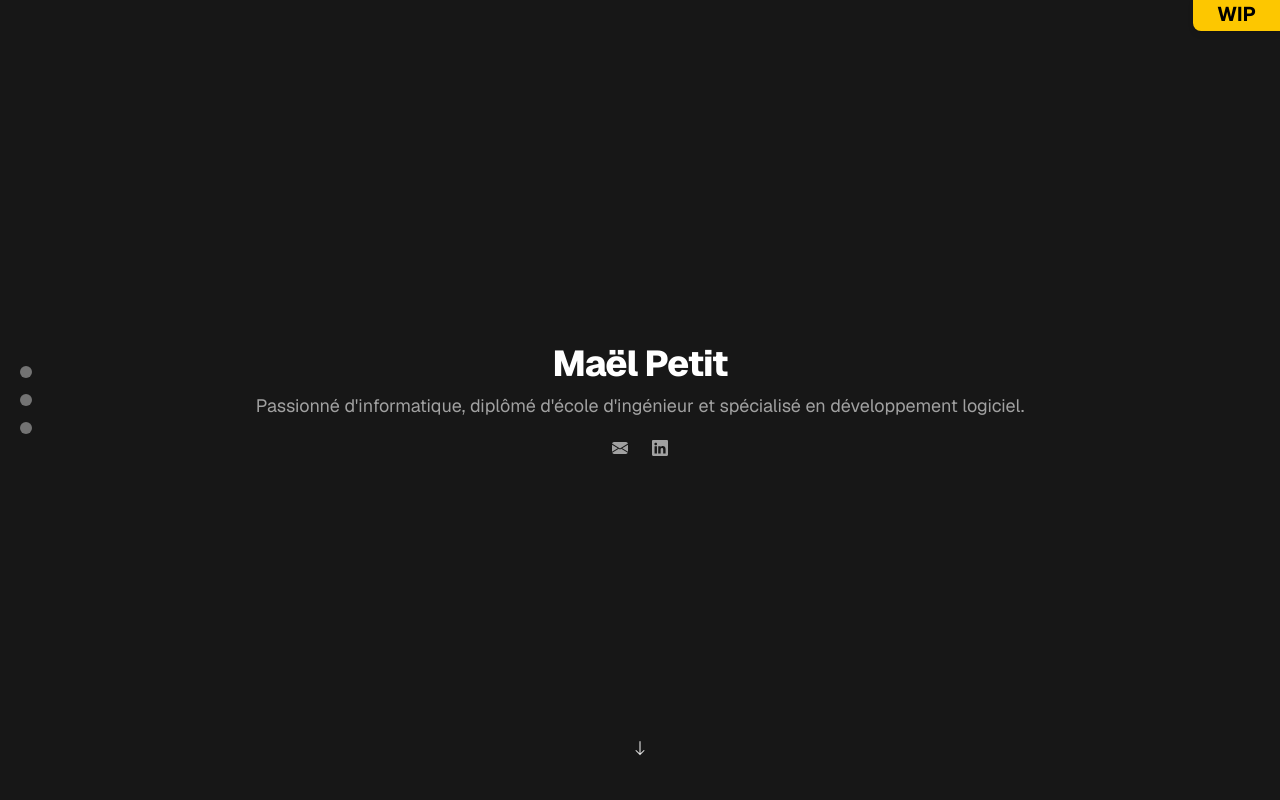
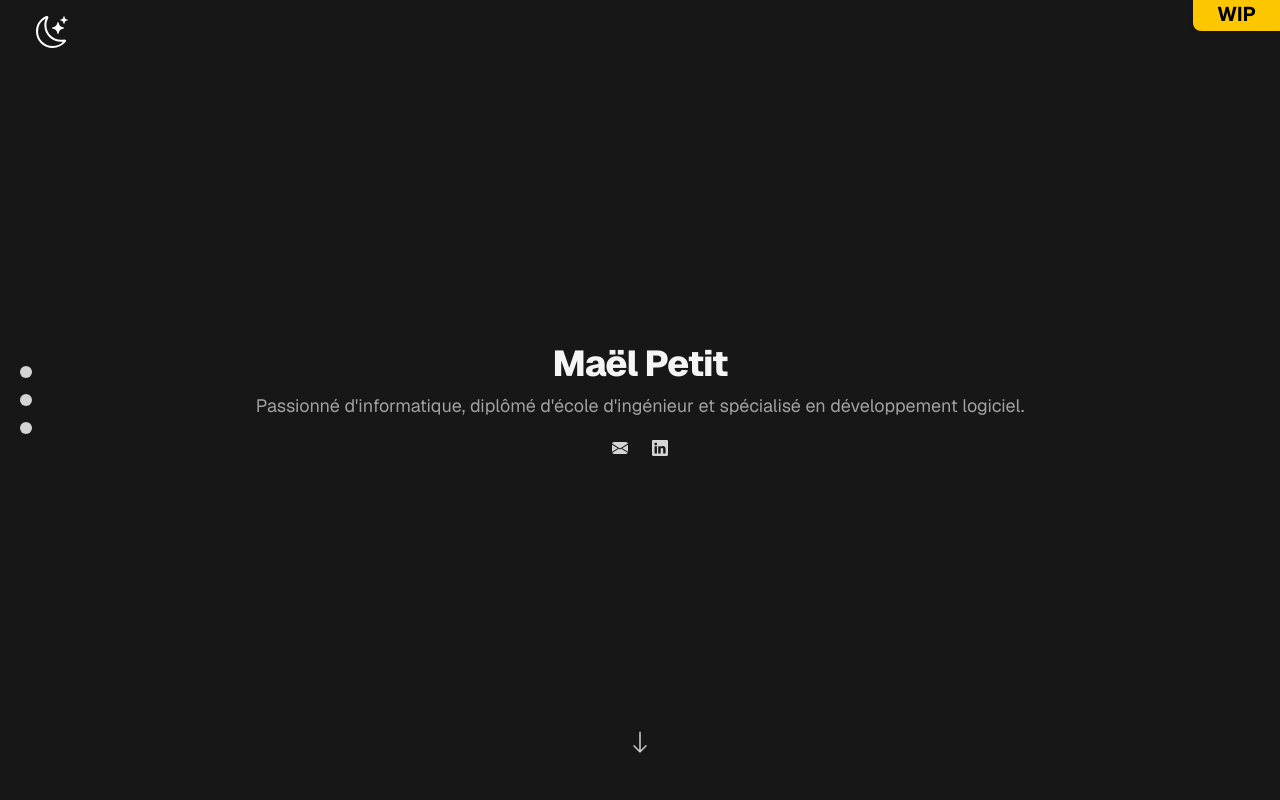
Before and after one commit to MaelPetit37/MaelPetit37.github.io, a Next.js app: page / in a window 1280 px wide. Shown: the top 800 px of the page. Built offline with nearby package versions, Linux system fonts and the light colour scheme.

Commit message:
added light mode and toggle

```diff
--- a/app/globals.css
+++ b/app/globals.css
@@ -4,6 +4,8 @@
   --background: #ffffff;
   --foreground: #171717;
 }
+
+@variant dark (&:where([data-mode="dark"], [data-mode="dark"] *));
 
 @theme inline {
   --color-background: var(--background);
@@ -19,6 +21,15 @@
   }
 }
 
+@layer base {
+
+  *,
+  ::before,
+  ::after {
+    @apply transition-colors duration-500 ease-in-out;
+  }
+}
+
 body {
   background: var(--background);
   color: var(--foreground);
--- a/app/layout.tsx
+++ b/app/layout.tsx
@@ -1,5 +1,6 @@
 import type { Metadata } from "next";
 import { Geist, Geist_Mono } from "next/font/google";
+import { ThemeProvider } from '@/components/theme-provider'
 import "./globals.css";
 
 const geistSans = Geist({
@@ -24,10 +25,13 @@ export default function RootLayout({
 }>) {
   return (
     <html
-      lang="en"
+      lang="en" suppressHydrationWarning
       className={`${geistSans.variable} ${geistMono.variable} h-full antialiased`}
     >
-      <body className="min-h-full flex flex-col">{children}</body>
+      <body className="min-h-full flex flex-col">
+        <ThemeProvider>
+          {children}
+        </ThemeProvider></body>
     </html>
   );
 }
--- a/app/page.tsx
+++ b/app/page.tsx
@@ -1,10 +1,11 @@
 // src/app/page.tsx (or your specific route folder)
 import ExperienceList from '@/components/ExperienceList';
 import EducationList from '@/components/EducationList';
+import { ThemeToggle } from '@/components/ThemeToggle';
 
 export default function Page() {
   return (
-    <main className="min-h-screen bg-neutral-900 text-neutral-100 px-5 font-sans flex flex-col scroll-smooth">
+    <main className="min-h-screen bg-neutral-300 dark:bg-neutral-900 px-5 font-sans flex flex-col scroll-smooth">
       {/* 1. The Fixed Banner (Stays in the corner, ignored by layout) */}
       <div className="absolute top-0 right-0 z-50">
         <span className="bg-yellow-400 text-black text-xl font-bold px-6 py-1 rounded-bl-lg uppercase shadow-md">
@@ -13,22 +14,26 @@ export default function Page() {
       </div>
 
       <nav className="fixed left-5 top-1/2 -translate-y-1/2 z-40 flex flex-col gap-4">
-        <a href="#home" className="w-3 h-3 rounded-full bg-neutral-500 hover:bg-yellow-300 transition-colors" title="Accueil"></a>
-        <a href="#experience" className="w-3 h-3 rounded-full bg-neutral-500 hover:bg-yellow-300 transition-colors" title="Expérience"></a>
-        <a href="#education" className="w-3 h-3 rounded-full bg-neutral-500 hover:bg-yellow-300 transition-colors" title="Formation"></a>
+        <a href="#home" className="w-3 h-3 rounded-full bg-neutral-800 dark:bg-neutral-300 hover:bg-yellow-600 dark:hover:bg-yellow-300" title="Accueil"></a>
+        <a href="#experience" className="w-3 h-3 rounded-full bg-neutral-800 dark:bg-neutral-300 hover:bg-yellow-600 dark:hover:bg-yellow-300" title="Expérience"></a>
+        <a href="#education" className="w-3 h-3 rounded-full bg-neutral-800 dark:bg-neutral-300 hover:bg-yellow-600 dark:hover:bg-yellow-300" title="Formation"></a>
+      </nav>
+
+      <nav className="fixed left-5 top-1/25 -translate-y-1/2 z-40 flex flex-col gap-4">
+        <ThemeToggle />
       </nav>
 
       <div id="home" className="flex-1 flex flex-col items-center justify-center max-w-6xl mx-auto w-full">
         <header className="text-center">
           <div className="flex h-screen flex-col items-center justify-center">
             <div className="space-y-4 text-center">
-              <h1 className="text-4xl font-extrabold tracking-tight mb-2 text-white">Maël Petit</h1>
-              <p className="text-lg text-neutral-400">Passionné d'informatique, diplômé d'école d'ingénieur et spécialisé en développement logiciel.</p>
+              <h1 className="text-4xl font-extrabold tracking-tight mb-2 text-neutral-800 dark:text-neutral-100">Maël Petit</h1>
+              <p className="text-lg text-neutral-800 dark:text-neutral-400">Passionné d'informatique, diplômé d'école d'ingénieur et spécialisé en développement logiciel.</p>
 
               <div className="flex justify-center items-center gap-6 mt-5">
                 <a
                   href="mailto:contact@maelpetit.fr"
-                  className="text-neutral-400 hover:text-white transition-colors duration-200"
+                  className="text-neutral-800 dark:text-neutral-300 hover:text-[#E8B333] dark:hover:text-[#F1E436] transition-colors duration-200"
                   aria-label="Email me"
                 >
                   <svg xmlns="http://www.w3.org/2000/svg" width="16" height="16" fill="currentColor" className="bi bi-envelope-fill" viewBox="0 0 16 16">
@@ -40,7 +45,7 @@ export default function Page() {
                   href="https://linkedin.com/in/m-petit"
                   target="_blank"
                   rel="noopener noreferrer"
-                  className="text-neutral-400 hover:text-[#0a66c2] transition-colors duration-200"
+                  className="text-neutral-800 dark:text-neutral-300 hover:text-[#0a66c2] transition-colors duration-200"
                   aria-label="LinkedIn Profile"
                 >
                   <svg xmlns="http://www.w3.org/2000/svg" width="16" height="16" fill="currentColor" className="bi bi-linkedin" viewBox="0 0 16 16">
@@ -50,8 +55,8 @@ export default function Page() {
 
               </div>
             </div>
-            <a href="#experience" className="absolute bottom-10 animate-bounce">
-              <svg xmlns="http://www.w3.org/2000/svg" width="16" height="16" fill="currentColor" className="bi bi-arrow-down" viewBox="0 0 16 16">
+            <a href="#experience" className="absolute bottom-10 text-neutral-800 hover:text-black dark:text-neutral-300 dark:hover:text-white">
+              <svg xmlns="http://www.w3.org/2000/svg" width="24" height="24" fill="currentColor" className="bi bi-arrow-down animate-bounce" viewBox="0 0 16 16">
                 <path fillRule="evenodd" d="M8 1a.5.5 0 0 1 .5.5v11.793l3.146-3.147a.5.5 0 0 1 .708.708l-4 4a.5.5 0 0 1-.708 0l-4-4a.5.5 0 0 1 .708-.708L7.5 13.293V1.5A.5.5 0 0 1 8 1" />
               </svg>
             </a>
@@ -63,7 +68,7 @@ export default function Page() {
 
         <EducationList />
 
-        <footer className="text-center mt-12 py-6 border-t border-neutral-800 text-gray-500">
+        <footer className="text-center mt-12 py-6 border-t border-neutral-800 text-neutral-800 dark:border-neutral-700 dark:text-neutral-400">
           <p>© {new Date().getFullYear()} Maël Petit</p>
         </footer>
       </div>
--- a/components/EducationList.tsx
+++ b/components/EducationList.tsx
@@ -9,7 +9,7 @@ const EducationList: React.FC = () => {
 
     return (
         <section id="education" className="py-8 px-4 w-full">
-            <h2 className="text-3xl font-bold mb-8 text-center text-neutral-100">Formation et diplômes</h2>
+            <h2 className="text-3xl font-bold mb-8 text-center text-neutral-800 dark:text-neutral-100">Formation et diplômes</h2>
 
             <div className="flex flex-col gap-2 max-w-4xl mx-auto">
                 {education.map((exp: Education) => (
--- a/components/ExperienceList.tsx
+++ b/components/ExperienceList.tsx
@@ -9,7 +9,7 @@ const ExperienceList: React.FC = () => {
 
     return (
         <section id="experience" className="py-8 px-4 w-full">
-            <h2 className="text-3xl font-bold mb-8 text-center text-neutral-100">Expérience professionnelle</h2>
+            <h2 className="text-3xl font-bold mb-8 text-center text-neutral-800 dark:text-neutral-100">Expérience professionnelle</h2>
 
             <div className="flex flex-col gap-2 max-w-4xl mx-auto">
                 {experiences.map((exp: Experience) => (
--- /dev/null
+++ b/components/ThemeToggle.tsx
@@ -0,0 +1,36 @@
+'use client'
+
+import { useTheme } from 'next-themes'
+import { useEffect, useState } from 'react'
+
+export function ThemeToggle() {
+    const [mounted, setMounted] = useState(false)
+    const { theme, setTheme } = useTheme()
+
+    // Ensure component is mounted on the client before rendering
+    useEffect(() => {
+        setMounted(true)
+    }, [])
+
+    if (!mounted) {
+        return null // or a skeleton loader
+    }
+
+    return (
+        <button
+            onClick={() => setTheme(theme === 'dark' ? 'light' : 'dark')}
+            className="px-4 py-2 text-black hover:text-yellow-600 dark:text-white dark:hover:text-yellow-300 rounded-md cursor-pointer"
+        >
+            {theme === 'dark' ? (
+                <svg xmlns="http://www.w3.org/2000/svg" width="32" height="32" fill="currentColor" className="bi bi-moon-stars" viewBox="0 0 16 16">
+                    <path d="M6 .278a.77.77 0 0 1 .08.858 7.2 7.2 0 0 0-.878 3.46c0 4.021 3.278 7.277 7.318 7.277q.792-.001 1.533-.16a.79.79 0 0 1 .81.316.73.73 0 0 1-.031.893A8.35 8.35 0 0 1 8.344 16C3.734 16 0 12.286 0 7.71 0 4.266 2.114 1.312 5.124.06A.75.75 0 0 1 6 .278M4.858 1.311A7.27 7.27 0 0 0 1.025 7.71c0 4.02 3.279 7.276 7.319 7.276a7.32 7.32 0 0 0 5.205-2.162q-.506.063-1.029.063c-4.61 0-8.343-3.714-8.343-8.29 0-1.167.242-2.278.681-3.286" />
+                    <path d="M10.794 3.148a.217.217 0 0 1 .412 0l.387 1.162c.173.518.579.924 1.097 1.097l1.162.387a.217.217 0 0 1 0 .412l-1.162.387a1.73 1.73 0 0 0-1.097 1.097l-.387 1.162a.217.217 0 0 1-.412 0l-.387-1.162A1.73 1.73 0 0 0 9.31 6.593l-1.162-.387a.217.217 0 0 1 0-.412l1.162-.387a1.73 1.73 0 0 0 1.097-1.097zM13.863.099a.145.145 0 0 1 .274 0l.258.774c.115.346.386.617.732.732l.774.258a.145.145 0 0 1 0 .274l-.774.258a1.16 1.16 0 0 0-.732.732l-.258.774a.145.145 0 0 1-.274 0l-.258-.774a1.16 1.16 0 0 0-.732-.732l-.774-.258a.145.145 0 0 1 0-.274l.774-.258c.346-.115.617-.386.732-.732z" />
+                </svg>
+            ) : (
+                <svg xmlns="http://www.w3.org/2000/svg" width="32" height="32" fill="currentColor" className="bi bi-sun" viewBox="0 0 16 16">
+                    <path d="M8 11a3 3 0 1 1 0-6 3 3 0 0 1 0 6m0 1a4 4 0 1 0 0-8 4 4 0 0 0 0 8M8 0a.5.5 0 0 1 .5.5v2a.5.5 0 0 1-1 0v-2A.5.5 0 0 1 8 0m0 13a.5.5 0 0 1 .5.5v2a.5.5 0 0 1-1 0v-2A.5.5 0 0 1 8 13m8-5a.5.5 0 0 1-.5.5h-2a.5.5 0 0 1 0-1h2a.5.5 0 0 1 .5.5M3 8a.5.5 0 0 1-.5.5h-2a.5.5 0 0 1 0-1h2A.5.5 0 0 1 3 8m10.657-5.657a.5.5 0 0 1 0 .707l-1.414 1.415a.5.5 0 1 1-.707-.708l1.414-1.414a.5.5 0 0 1 .707 0m-9.193 9.193a.5.5 0 0 1 0 .707L3.05 13.657a.5.5 0 0 1-.707-.707l1.414-1.414a.5.5 0 0 1 .707 0m9.193 2.121a.5.5 0 0 1-.707 0l-1.414-1.414a.5.5 0 0 1 .707-.707l1.414 1.414a.5.5 0 0 1 0 .707M4.464 4.465a.5.5 0 0 1-.707 0L2.343 3.05a.5.5 0 1 1 .707-.707l1.414 1.414a.5.5 0 0 1 0 .708" />
+                </svg>
+            )}
+        </button>
+    )
+}
--- /dev/null
+++ b/components/theme-provider.tsx
@@ -0,0 +1,16 @@
+'use client'
+
+import * as React from 'react'
+import { ThemeProvider as NextThemesProvider } from 'next-themes'
+
+export function ThemeProvider({ children }: { children: React.ReactNode }) {
+    return (
+        <NextThemesProvider
+            attribute="data-mode"
+            defaultTheme="dark"
+            enableSystem={false}
+        >
+            {children}
+        </NextThemesProvider>
+    )
+}
--- a/package.json
+++ b/package.json
@@ -9,7 +9,8 @@
     "lint": "eslint"
   },
   "dependencies": {
-    "next": "16.2.2",
+    "next": "^16.2.3",
+    "next-themes": "^0.4.6",
     "react": "19.2.4",
     "react-dom": "19.2.4"
   },
```
Also changed, not shown: components/EducationCard.tsx (+7 -7 lines), components/ExperienceCard.tsx (+9 -9 lines), 1 other file (tests, documents, lock files or other folders).
